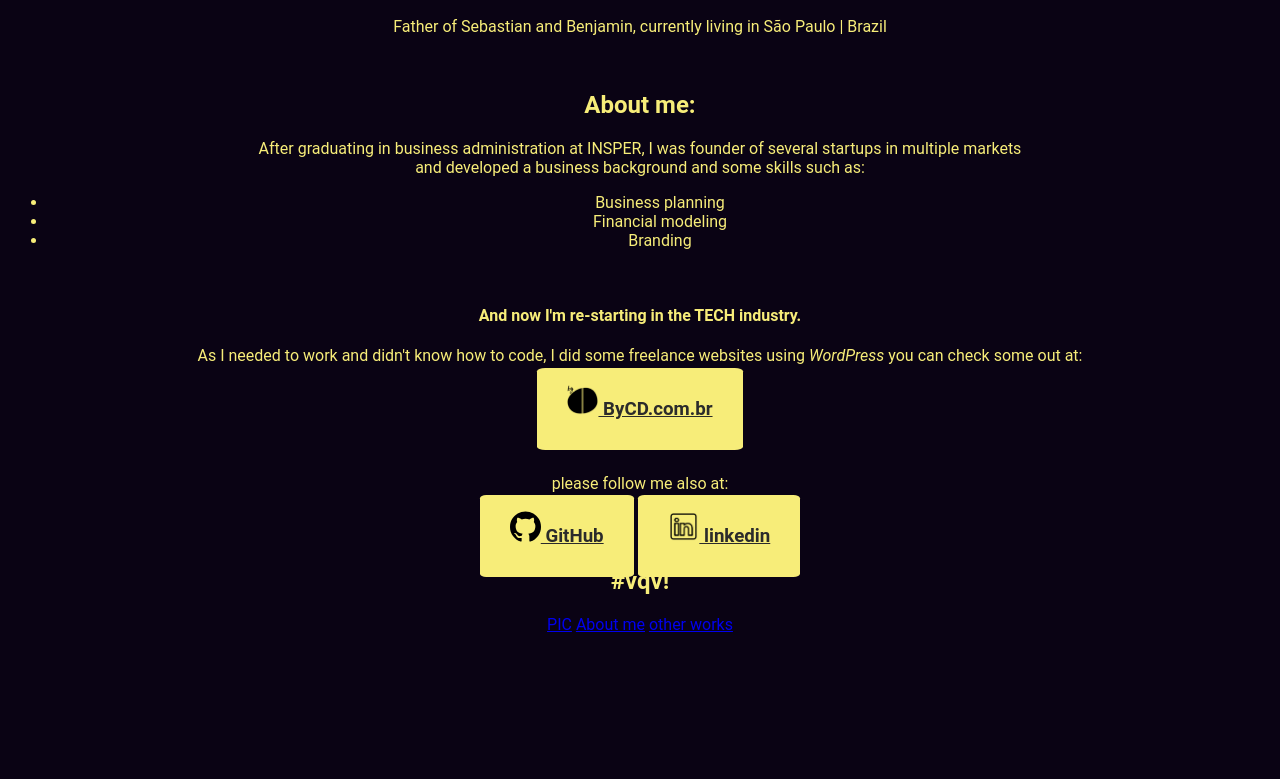
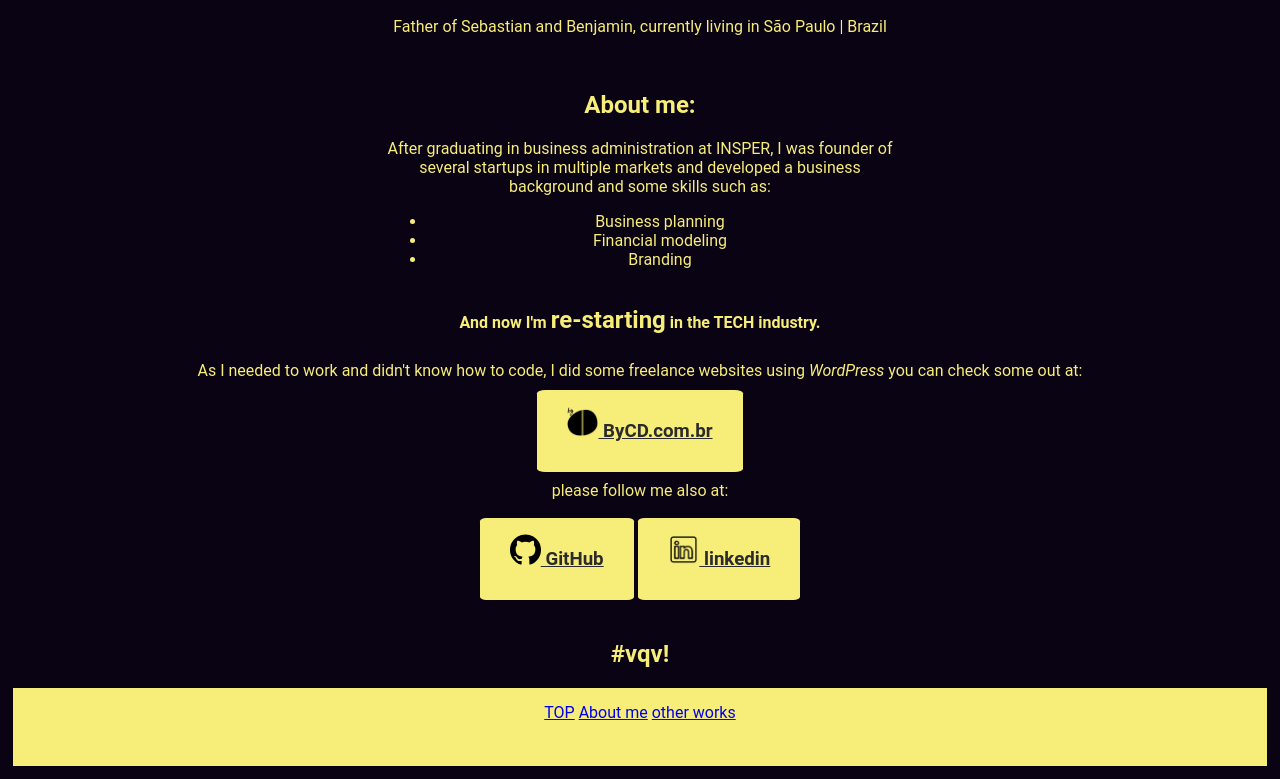
Before and after one commit to cduessel/portfolio, a plain HTML site: page index.html in a window 1280 px wide. Shown: the part 410-1189 px from the top of the page. Before the commit the page ends 1052 px from the top, so only its background shows below. Drawn offline with Linux system fonts and the light colour scheme; a web font is replaced by a local one.

Commit message:
further styling

```diff
--- a/index.html
+++ b/index.html
@@ -3,7 +3,9 @@
     <head>
         <meta charset="utf-8">
         <title>Christian Düssel's Portfolio</title>
-        <link href="https://fonts.googleapis.com/css2?family=Biryani&display=swap" rel="stylesheet">
+        <link href="https://fonts.googleapis.com/css2?family=Biryani&display=swap"
+        href="https://fonts.googleapis.com/css?family=Roboto"
+        rel="stylesheet">
         <style>
             body{background-color: rgb(10, 3, 20); font-family:"Roboto",sans-serif;
                       align-content: center;
@@ -22,48 +24,78 @@
                 border-radius:4%;
                 text-decoration-style: none;
                 text-align: center;
-                margin:"2px";          }
+                margin:"2px";
 
+                                        }
+                .header{
+
+                }
+                .about{
+                       margin-left:30%;
+                        width:40%;
+                        align-content: center;
+                }
+                .works{
+                    margin-top:10px;
+                    margin-bottom:20px;
+                    line-height: 2em;
+
+                }
+                .follow{
+                    margin-top: 10px;
+                    margin-bottom: 10px;
+                    line-height: 3em;
+                }
+                .footer{
+                    background-color:rgb(247, 237, 121) ;
+                    height:3em ;
+                    margin:5px;
+                    padding: 15px;
+                                    }
 
         </style>
 
      </head>
      <body>
+         <div class=header>
          <br>
         <h1>Hi! I'm Christian Düssel</h1>
         <img id="pic" src="https://lh3.googleusercontent.com/a-/AOh14GhcVQxg9ilyeJDW-rK5PnZr-hXfOBXUe8NRBmSTYSU=s360-c" alt="beautiful picture of Christian" height="20%">
         <p> Father of Sebastian and Benjamin, currently living in São Paulo | Brazil</p>
+    </div>
         <br>
-        <h2 id="about">About me:</h2>
-        <p> After graduating in business administration at INSPER, I was founder of several startups in multiple markets <br>and developed a business background and some skills such as:</p>
+    <div class=about ><h2>About me:</h2>
+        <p> After graduating in business administration at INSPER, I was founder of several startups in multiple markets and developed a business background and some skills such as:</p>
         <ul>
             <li>Business planning</li>
             <li>Financial modeling</li>
             <li>Branding</li>
-        </ul>
-        <br>
-        <h4>And now I'm <strong>re-starting</strong> in the TECH industry. <br>
+     </ul></div>
+
+        <h4>And now I'm <strong style="font-size: 1.5em;">re-starting</strong> in the TECH industry. <br>
           </h4>
+     <div class="works">
+            <p>As I needed to work and didn't know how to code, I did some freelance websites using <em>WordPress</em> you can check some out at: </p>
 
-         <p id="works">As I needed to work and didn't know how to code, I did some freelance websites using <em>WordPress</em> you can check some out at: </p>
+            <h3>
+                <a class=button target="blanc" href="http://bycd.com.br/"><img src=theByCDLogo.png width="31px"> ByCD.com.br</a>
+            </h3>
+     </div>
 
-         <h3>
-             <a class=button target="blanc" href="http://bycd.com.br/"><img src=theByCDLogo.png width="31px"> ByCD.com.br</a>
-         </h3>
-<br>
-
+     <div class="follow">
         <p>please follow me also at:</p>
         <h3>
             <a class=button target="blanc" href="https://github.com/cduessel"><img src=github.svg width="31px"> GitHub</a>
             <a class=button target="blanc" href="https://www.linkedin.com/in/cduessel"> <img src=linkedin.png width="31"> linkedin</a>
         </h3>
+    </div>
 
-
-
+            <br>
         <h2>#vqv!</h2>
-      <a href="#pic">PIC</a>
+<div class=footer>
+      <a href="#pic">TOP</a>
       <a href="#about">About me</a>
-      <a href="#works">other works</a>
+      <a href="#works">other works</a> </div>
 
      </body>
 
```
